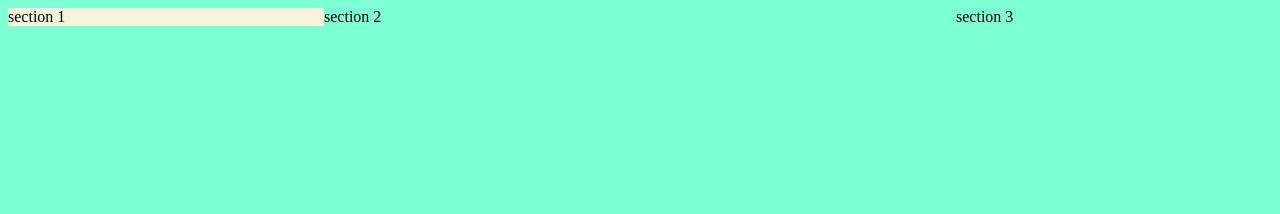
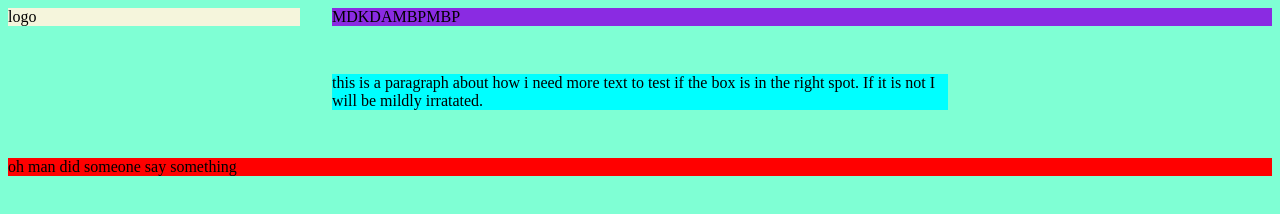
Before and after one commit to Cannon7/wdd130, a plain HTML site: page grid-example/index.html in a window 1280 px wide. Drawn offline with Linux system fonts and the light colour scheme.

Commit message:
AHHHHHHH

```diff
--- a/grid-example/index.html
+++ b/grid-example/index.html
@@ -9,9 +9,10 @@
 </head>
 <body>
     <main>
-        <section class="sec1">section 1</section>
-        <section>section 2</section>
-        <section>section 3</section>
+        <section class="sec1">logo</section>
+        <header>MDKDAMBPMBP</header>
+        <p>this is a paragraph about how i need more text to test if the box is in the right spot. If it is not I will be mildly irratated.</p>
+        <footer>oh man did someone say something</footer>
     </main>
 </body>
 </html>
--- a/grid-example/styles/style.css
+++ b/grid-example/styles/style.css
@@ -5,9 +5,25 @@ body
 .sec1
 {
     background-color: beige;
+    grid-column: 1;
+}
+header
+{
+    background-color: blueviolet;
+    grid-column: 2/5;
+}
+p
+{
+    background-color: aqua;
+    grid-column: 2/4;
+}
+footer{
+    background-color: red;
+    grid-column: 1/5;
 }
 main
 {
     display: grid;
-    grid-template-columns: 1fr 2fr 1fr;
+    grid-template-columns: 1fr 1fr 1fr 1fr;
+    gap: 2em;
 }
```
